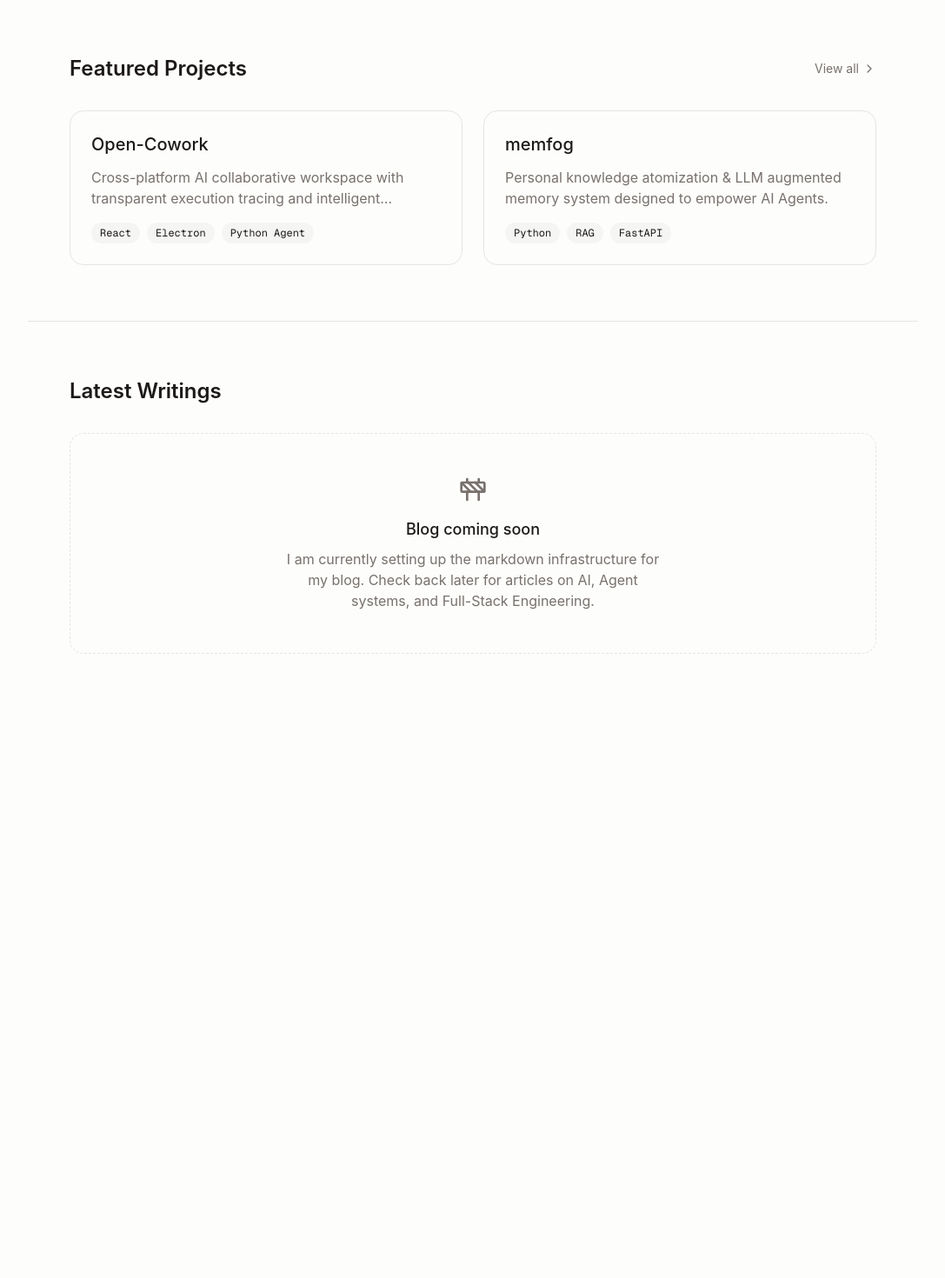
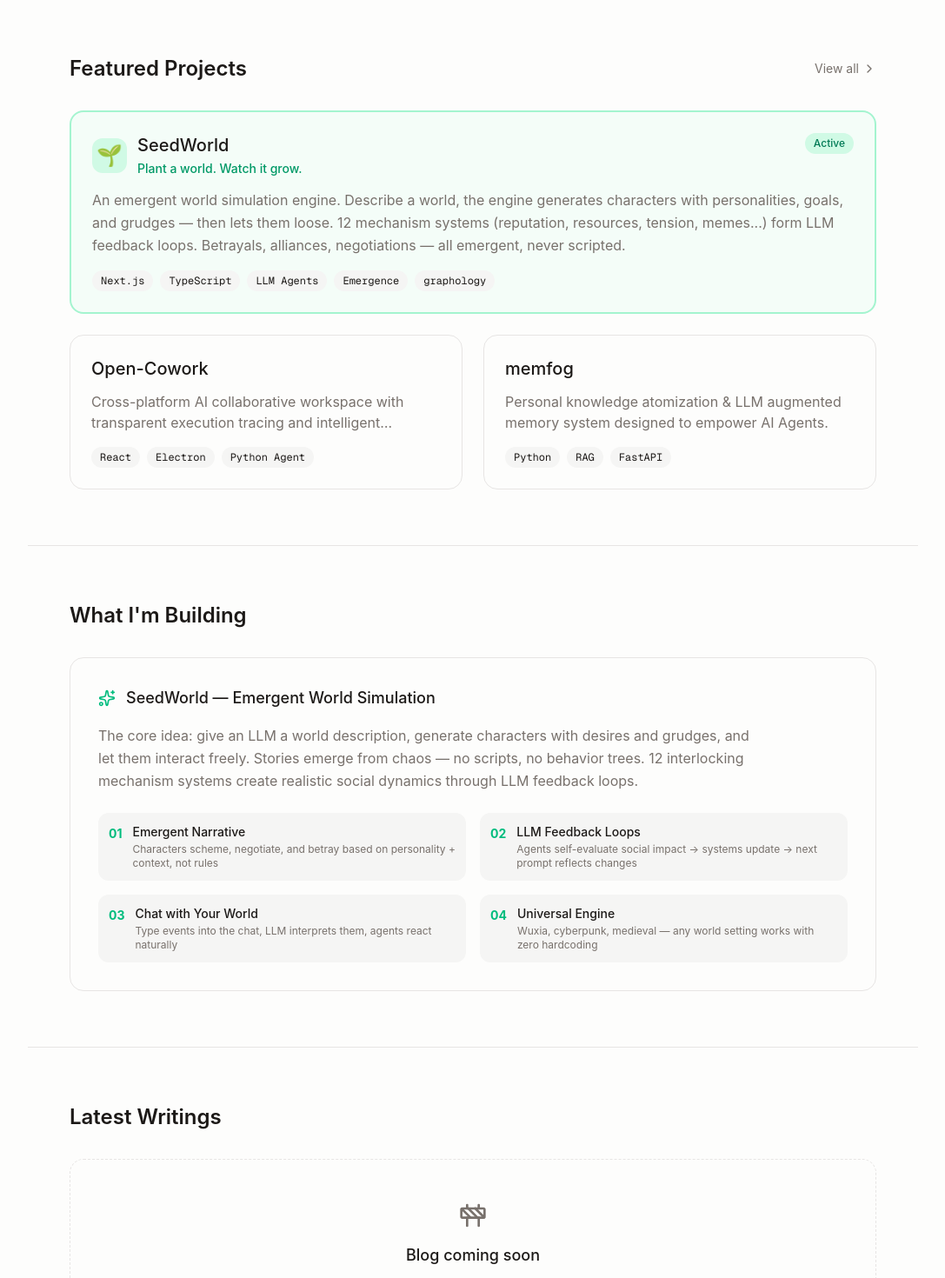
Before and after one commit to zmzhace/zmzhace.github.io, a Next.js app: page / in a window 1280 px wide. Shown: the part 460-1930 px from the top of the page at 87% size, without its empty margins (96-1183 px from the left). Before the commit the page ends 1276 px from the top, so only its background shows below. Built offline with nearby package versions, Linux system fonts and the light colour scheme.

Commit message:
feat: 首页加入 SeedWorld 项目展示 + What I'm Building 板块

```diff
--- a/src/app/page.tsx
+++ b/src/app/page.tsx
@@ -1,5 +1,5 @@
 import Link from "next/link";
-import { Github, Mail, Construction, ChevronRight } from "lucide-react";
+import { Github, Mail, Construction, ChevronRight, Sprout, Sparkles } from "lucide-react";
 
 export default function Home() {
   return (
@@ -10,8 +10,8 @@ export default function Home() {
           Hi, I&apos;m <span className="text-[#1c1917] dark:text-[#f5f5f4]">Ace (zmzhace)</span> 👋
         </h1>
         <p className="text-lg md:text-xl text-[var(--muted-foreground)] max-w-2xl mb-10 leading-relaxed">
-          Algorithm Engineer & Full-Stack Developer based in Shenzhen.
-          Specializing in AI Agents, LLM Fine-Tuning, and building modern web applications.
+          Algorithm Engineer & Full-Stack Developer.
+          Currently building <a href="https://github.com/zmzhace/SeedWorld" className="underline underline-offset-4 decoration-emerald-500 hover:text-emerald-600 transition-colors font-medium">SeedWorld</a> — an emergent world simulation engine where LLM-driven characters write their own stories.
         </p>
 
         <div className="flex items-center gap-4">
@@ -38,7 +38,33 @@ export default function Home() {
         </div>
 
         <div className="grid md:grid-cols-2 gap-6">
-          {/* Project 1 */}
+          {/* SeedWorld - Featured */}
+          <a href="https://github.com/zmzhace/SeedWorld" target="_blank" rel="noreferrer" className="group border-2 border-emerald-200 dark:border-emerald-800 bg-emerald-50/50 dark:bg-emerald-950/20 p-6 rounded-2xl hover:border-emerald-400 dark:hover:border-emerald-600 transition-colors block md:col-span-2">
+            <div className="flex items-start justify-between mb-3">
+              <div className="flex items-center gap-3">
+                <div className="flex items-center justify-center w-10 h-10 rounded-xl bg-emerald-100 dark:bg-emerald-900/50 text-2xl">🌱</div>
+                <div>
+                  <h3 className="text-xl font-medium group-hover:underline decoration-emerald-500 underline-offset-4">
+                    SeedWorld
+                  </h3>
+                  <span className="text-sm text-emerald-600 dark:text-emerald-400 font-medium">Plant a world. Watch it grow.</span>
+                </div>
+              </div>
+              <span className="text-xs px-2.5 py-1 rounded-full bg-emerald-100 dark:bg-emerald-900/50 text-emerald-700 dark:text-emerald-300 font-medium">Active</span>
+            </div>
+            <p className="text-[var(--muted-foreground)] mb-4 leading-relaxed">
+              An emergent world simulation engine. Describe a world, the engine generates characters with personalities, goals, and grudges — then lets them loose. 12 mechanism systems (reputation, resources, tension, memes...) form LLM feedback loops. Betrayals, alliances, negotiations — all emergent, never scripted.
+            </p>
+            <div className="flex flex-wrap gap-2">
+              <span className="text-xs px-2.5 py-1 rounded-full bg-[var(--muted)] text-[var(--foreground)] font-mono">Next.js</span>
+              <span className="text-xs px-2.5 py-1 rounded-full bg-[var(--muted)] text-[var(--foreground)] font-mono">TypeScript</span>
+              <span className="text-xs px-2.5 py-1 rounded-full bg-[var(--muted)] text-[var(--foreground)] font-mono">LLM Agents</span>
+              <span className="text-xs px-2.5 py-1 rounded-full bg-[var(--muted)] text-[var(--foreground)] font-mono">Emergence</span>
+              <span className="text-xs px-2.5 py-1 rounded-full bg-[var(--muted)] text-[var(--foreground)] font-mono">graphology</span>
+            </div>
+          </a>
+
+          {/* Open-Cowork */}
           <a href="https://github.com/zmzhace/open-cowork" target="_blank" rel="noreferrer" className="group border border-[var(--border)] p-6 rounded-2xl hover:border-[var(--muted-foreground)] transition-colors block">
             <h3 className="text-xl font-medium mb-3 group-hover:underline decoration-[var(--muted-foreground)] underline-offset-4">
               Open-Cowork
@@ -53,7 +79,7 @@ export default function Home() {
             </div>
           </a>
 
-          {/* Project 2 */}
+          {/* memfog */}
           <a href="https://github.com/zmzhace/memfog" target="_blank" rel="noreferrer" className="group border border-[var(--border)] p-6 rounded-2xl hover:border-[var(--muted-foreground)] transition-colors block">
             <h3 className="text-xl font-medium mb-3 group-hover:underline decoration-[var(--muted-foreground)] underline-offset-4">
               memfog
@@ -70,14 +96,58 @@ export default function Home() {
         </div>
       </section>
 
-      {/* Latest Blog Posts Placeholder */}
+      {/* What I'm Working On */}
+      <section className="py-16 px-6 md:px-12 max-w-5xl mx-auto w-full border-t border-[var(--border)]">
+        <h2 className="text-2xl font-semibold mb-8">What I&apos;m Building</h2>
+        <div className="border border-[var(--border)] rounded-2xl p-8">
+          <div className="flex items-center gap-3 mb-4">
+            <Sparkles size={20} className="text-emerald-500" />
+            <h3 className="text-lg font-medium">SeedWorld — Emergent World Simulation</h3>
+          </div>
+          <p className="text-[var(--muted-foreground)] mb-6 leading-relaxed max-w-3xl">
+            The core idea: give an LLM a world description, generate characters with desires and grudges, and let them interact freely. Stories emerge from chaos — no scripts, no behavior trees. 12 interlocking mechanism systems create realistic social dynamics through LLM feedback loops.
+          </p>
+          <div className="grid sm:grid-cols-2 gap-4 text-sm">
+            <div className="flex items-start gap-3 p-3 rounded-xl bg-[var(--muted)]">
+              <span className="text-emerald-500 font-bold mt-0.5">01</span>
+              <div>
+                <div className="font-medium mb-0.5">Emergent Narrative</div>
+                <div className="text-[var(--muted-foreground)] text-xs">Characters scheme, negotiate, and betray based on personality + context, not rules</div>
+              </div>
+            </div>
+            <div className="flex items-start gap-3 p-3 rounded-xl bg-[var(--muted)]">
+              <span className="text-emerald-500 font-bold mt-0.5">02</span>
+              <div>
+                <div className="font-medium mb-0.5">LLM Feedback Loops</div>
+                <div className="text-[var(--muted-foreground)] text-xs">Agents self-evaluate social impact → systems update → next prompt reflects changes</div>
+              </div>
+            </div>
+            <div className="flex items-start gap-3 p-3 rounded-xl bg-[var(--muted)]">
+              <span className="text-emerald-500 font-bold mt-0.5">03</span>
+              <div>
+                <div className="font-medium mb-0.5">Chat with Your World</div>
+                <div className="text-[var(--muted-foreground)] text-xs">Type events into the chat, LLM interprets them, agents react naturally</div>
+              </div>
+            </div>
+            <div className="flex items-start gap-3 p-3 rounded-xl bg-[var(--muted)]">
+              <span className="text-emerald-500 font-bold mt-0.5">04</span>
+              <div>
+                <div className="font-medium mb-0.5">Universal Engine</div>
+                <div className="text-[var(--muted-foreground)] text-xs">Wuxia, cyberpunk, medieval — any world setting works with zero hardcoding</div>
+              </div>
+            </div>
+          </div>
+        </div>
+      </section>
+
+      {/* Blog Placeholder */}
       <section className="py-16 px-6 md:px-12 max-w-5xl mx-auto w-full border-t border-[var(--border)]">
         <h2 className="text-2xl font-semibold mb-8">Latest Writings</h2>
         <div className="flex flex-col items-center justify-center p-12 border border-dashed border-[var(--border)] rounded-2xl text-center">
           <Construction size={32} className="text-[var(--muted-foreground)] mb-4" />
           <h3 className="text-lg font-medium mb-2">Blog coming soon</h3>
           <p className="text-[var(--muted-foreground)] max-w-md">
-            I am currently setting up the markdown infrastructure for my blog. Check back later for articles on AI, Agent systems, and Full-Stack Engineering.
+            Articles on emergent AI simulation, multi-agent systems, and building SeedWorld.
           </p>
         </div>
       </section>
```
